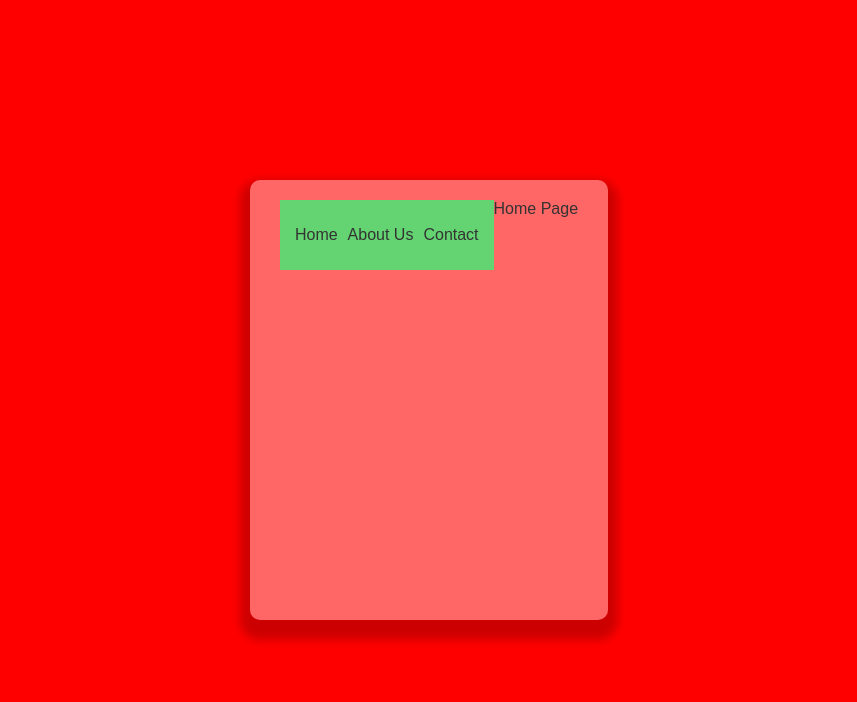
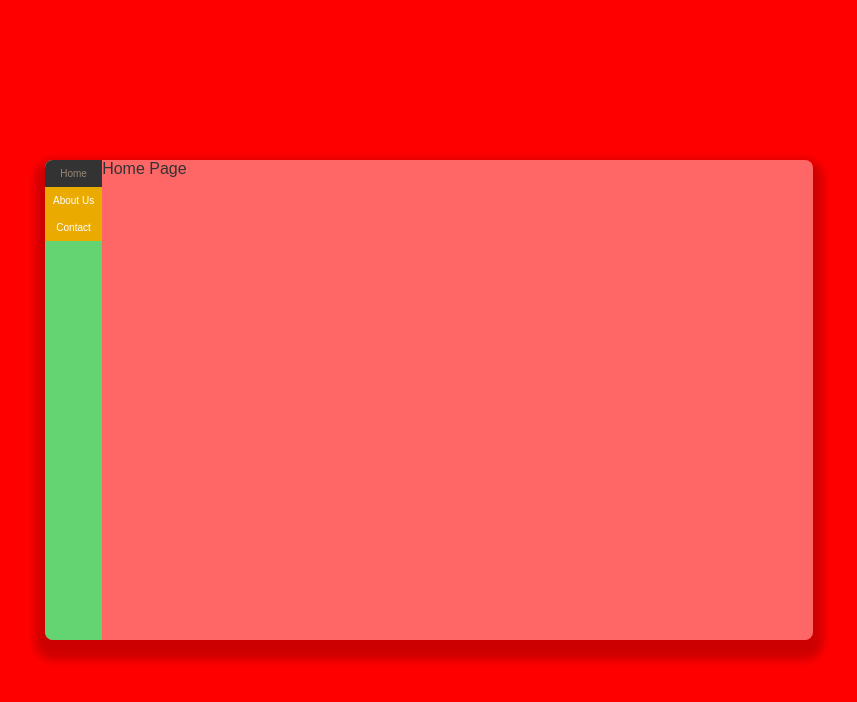
Before and after one commit to brettl1991/Portfolio-01, a Next.js app: page / in a window 1280 px wide. Shown: the top 702 px of the page, without its empty margins (211-1068 px from the left). Built offline with nearby package versions, Linux system fonts and the light colour scheme.

Commit message:
feat: add active state link style and change box style

```diff
--- a/src/components/box/box.style.ts
+++ b/src/components/box/box.style.ts
@@ -3,17 +3,13 @@ import styled from "styled-components";
 export const Box = styled.div`
   display: flex;
 
-  justify-content: center;
-  height: 50vh;
+  justify-content: flex-start;
+  height: 60vh;
 
-  width: auto;
-  max-width: 900px;
-  padding: 20px 30px;
-  border-radius: 10px;
+  width: 60%;
+
+  box-shadow: 0 10px 10px 10px rgba(0, 0, 0, 0.2);
+  overflow: hidden;
+  border-radius: 8px;
   background-color: rgba(255, 255, 255, 0.4);
-  box-shadow: 0 10px 10px 10px rgba(0, 0, 0, 0.2);
-
-  @media screen and (max-width: 1000px) {
-    margin: auto 10px;
-  }
 `;
--- a/src/components/navbar/navbar.style.ts
+++ b/src/components/navbar/navbar.style.ts
@@ -1,20 +1,26 @@
 import Link from "next/link";
+
 import styled from "styled-components";
+import { StyleNavbarTypes } from "./navbar.type";
 
 export const NavBar = styled.nav`
-  padding: 10px;
   display: flex;
   align-items: center;
-  justify-content: space-between;
-  height: 50px;
+
+  flex-direction: column;
+
+  text-align: center;
+
   background: #63d471;
 `;
-export const NavBarLink = styled(Link)`
-  color: #333;
+export const NavBarLink = styled(Link)<StyleNavbarTypes>`
+  width: 100%;
+  margin: 0 0.5rem;
+  padding: 0.5rem 0;
+  color: ${(props) => (props.href === props.pathName ? "#987" : "#fff")};
+  background-color: ${(props) =>
+    props.href === props.pathName ? "#333" : "#eaaa00"};
+  font-size: 10px;
+  font-family: Arial, Helvetica, sans-serif;
   text-decoration: none;
-  padding: 5px;
-  cursor: pointer;
-  &.active {
-    color: #000000;
-  }
 `;
--- a/src/components/navbar/navbar.tsx
+++ b/src/components/navbar/navbar.tsx
@@ -10,12 +10,12 @@ const MENU_LIST = [
 ];
 const Navbar = () => {
   const path = usePathname();
-  console.log(path);
+
   return (
     <>
       <S.NavBar>
         {MENU_LIST.map(({ href, text }) => (
-          <S.NavBarLink key={text} href={href}>
+          <S.NavBarLink key={text} href={href} pathName={path}>
             {text}
           </S.NavBarLink>
         ))}
--- a/src/components/navbar/navbar.type.ts
+++ b/src/components/navbar/navbar.type.ts
@@ -4,6 +4,4 @@ export type navbarType = {
   children?: ReactNode;
 };
 
-export type StyleNavbarTypes = {
-  pathname?: string;
-};
+export type StyleNavbarTypes = { pathName: string | null };
```
